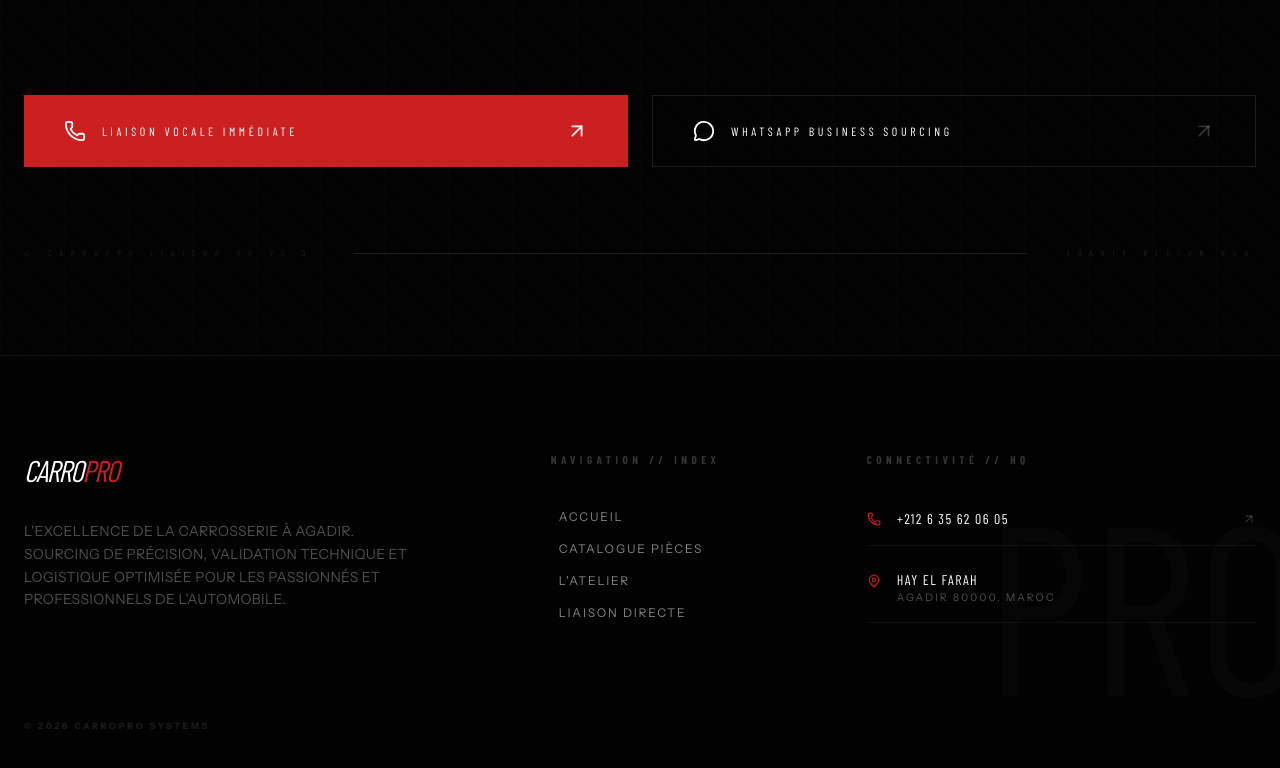
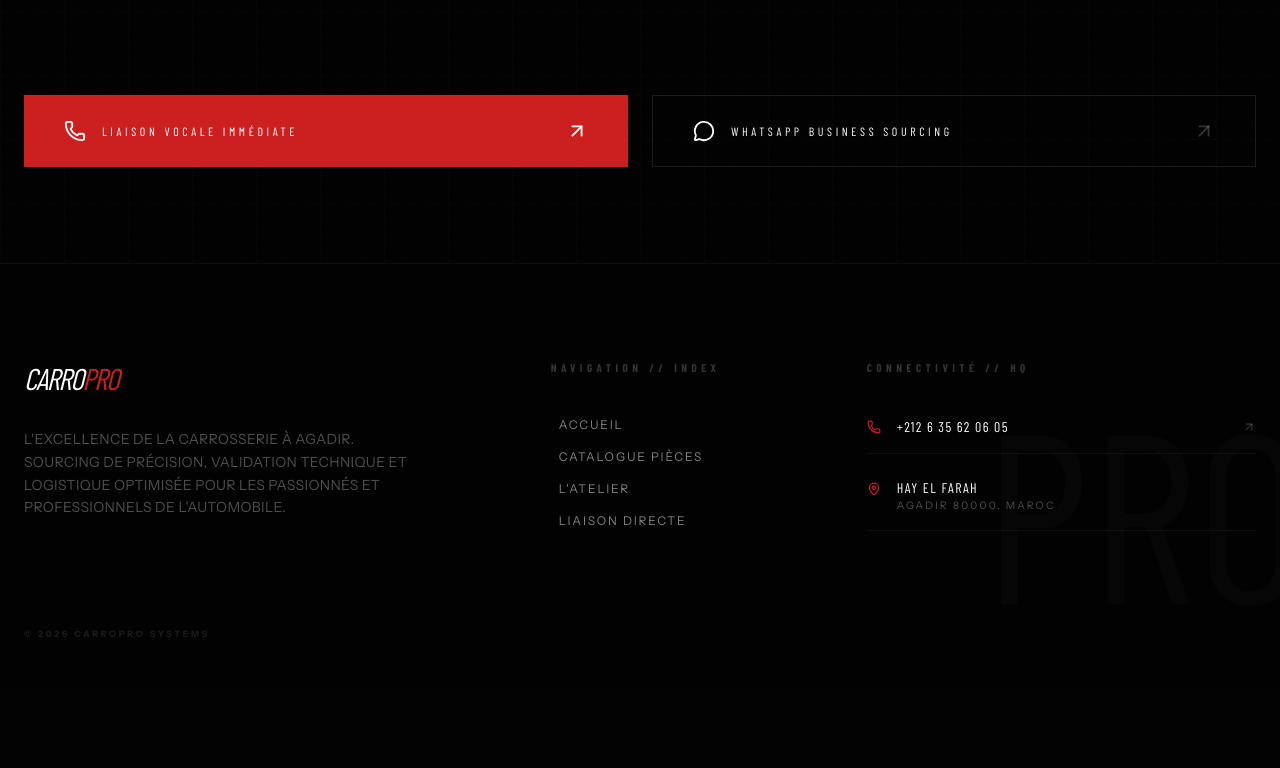
Before and after one commit to theonlyamjad/carro-pro, a Next.js app: page /contact in a window 1280 px wide. Shown: the part 949-1717 px from the top of the page. After the commit the page ends 1637 px from the top, so only its background shows below. Built offline with nearby package versions, Linux system fonts and the light colour scheme; a web font is replaced by a local one.

Commit message:
remove unnecessary text from contact page

```diff
--- a/app/catalog/client.tsx
+++ b/app/catalog/client.tsx
@@ -146,7 +146,6 @@
              <p className="text-white/40 font-display uppercase tracking-widest text-xs">Index vide</p>
           </div>
         )}
-
       </div>
     </div>
   );
--- a/app/contact/client.tsx
+++ b/app/contact/client.tsx
@@ -122,14 +122,7 @@
             </div>
             <ArrowUpRight size={22} className="text-white/20 group-hover:text-white transition-colors" />
           </a>
-
         </div>
-        <div className="mt-20 flex justify-between items-center opacity-10">
-          <div className="text-[0.5rem] tracking-[1em] text-white font-display uppercase">© CarroPro Liaison HQ v3.0</div>
-          <div className="h-px grow bg-white mx-10" />
-          <div className="text-[0.5rem] tracking-[1em] text-white font-display uppercase">Agadir Region Hub</div>
-        </div>
-
       </div>
     </div>
   );
```
